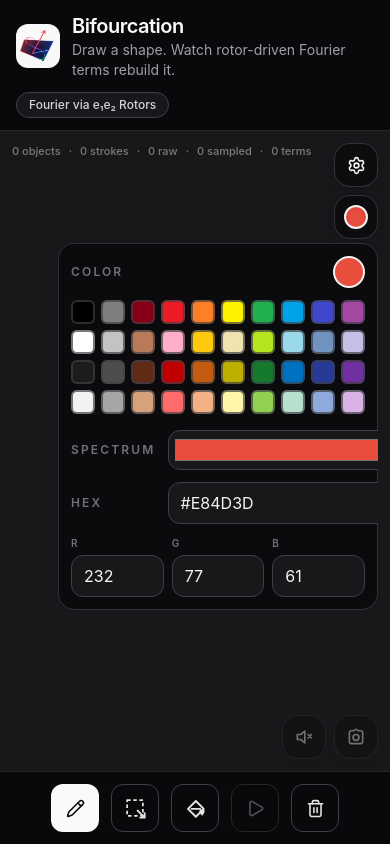
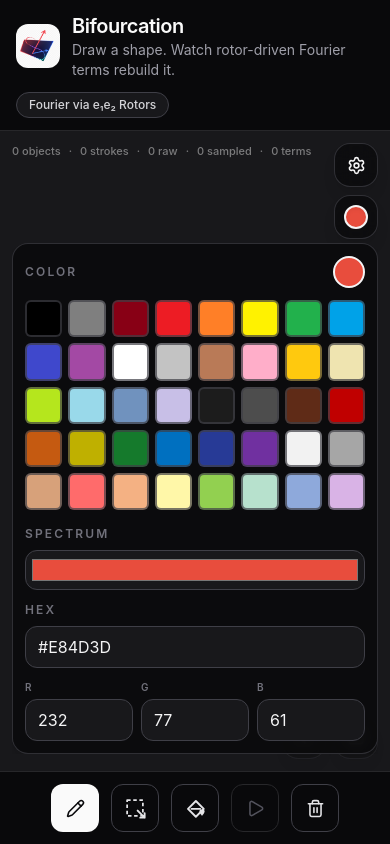
Before and after one commit to MSulSal/bifourcation, a React (Vite) app: page / in a window 390 px wide. Both pictures are taken after a click on the button 356 px from the left and 217 px from the top of the page. Built offline with nearby package versions, Linux system fonts and the light colour scheme.

Commit message:
Fix color drawer responsiveness

```diff
--- a/src/App.tsx
+++ b/src/App.tsx
@@ -1793,7 +1793,7 @@ function App() {
 
 					<div
 						className={[
-							"absolute right-3 top-28 z-40 max-h-[calc(100%-8rem)] w-[calc(100vw-1.5rem)] max-w-80 overflow-y-auto transition-all duration-200 sm:w-80",
+							"absolute left-3 right-3 top-28 z-40 max-h-[calc(100%-8rem)] overflow-y-auto transition-all duration-200 sm:left-auto sm:w-80",
 							isColorDrawerOpen
 								? "translate-x-0 opacity-100"
 								: "pointer-events-none translate-x-[calc(100%+1rem)] opacity-0",
@@ -1811,11 +1811,11 @@ function App() {
 								/>
 							</div>
 
-							<div className="grid grid-cols-10 gap-1.5">
+							<div className="grid grid-cols-8 gap-1.5 min-[430px]:grid-cols-10">
 								{MS_PAINT_COLORS.map(color => (
 									<button
 										key={color}
-										className="aspect-square rounded-md border-2 transition hover:scale-105"
+										className="aspect-square min-w-0 rounded-md border-2 transition hover:scale-105"
 										style={{
 											backgroundColor: color,
 											borderColor:
@@ -1830,13 +1830,14 @@ function App() {
 								))}
 							</div>
 
-							<div className="mt-4 grid grid-cols-[auto_1fr] items-center gap-3">
-								<label className="text-xs font-semibold uppercase tracking-[0.18em] text-zinc-500">
+							<div className="mt-4 space-y-3">
+								<label className="block min-w-0">
+									<span className="mb-2 block text-xs font-semibold uppercase tracking-[0.18em] text-zinc-500">
 										Spectrum
-								</label>
+									</span>
 
 									<input
-									className="h-10 w-full cursor-pointer rounded-xl border border-zinc-700 bg-zinc-900 p-1"
+										className="block h-10 w-full min-w-0 max-w-full cursor-pointer rounded-xl border border-zinc-700 bg-zinc-900 p-1"
 										type="color"
 										value={penColor}
 										onChange={event =>
@@ -1844,16 +1845,19 @@ function App() {
 										}
 										aria-label="Choose color from spectrum"
 									/>
-
-								<label className="text-xs font-semibold uppercase tracking-[0.18em] text-zinc-500">
+								</label>
+
+								<label className="block min-w-0">
+									<span className="mb-2 block text-xs font-semibold uppercase tracking-[0.18em] text-zinc-500">
 										Hex
-								</label>
+									</span>
 
 									<input
-									className="rounded-xl border border-zinc-700 bg-zinc-900 px-3 py-2 font-mono text-sm text-zinc-100 outline-none transition focus:border-zinc-300"
+										className="block w-full min-w-0 max-w-full rounded-xl border border-zinc-700 bg-zinc-900 px-3 py-2 font-mono text-sm text-zinc-100 outline-none transition focus:border-zinc-300"
 										value={colorHexDraft}
 										onChange={event => {
-										const nextValue = event.target.value;
+											const nextValue =
+												event.target.value;
 											setColorHexDraft(nextValue);
 
 											const normalized =
@@ -1862,19 +1866,22 @@ function App() {
 												changePenColor(normalized);
 											}
 										}}
-									onBlur={() => setColorHexDraft(penColor)}
+										onBlur={() =>
+											setColorHexDraft(penColor)
+										}
 										placeholder="#E84D3D"
 										spellCheck={false}
 									/>
+								</label>
 							</div>
 
 							<div className="mt-3 grid grid-cols-3 gap-2">
-								<label className="block">
+								<label className="block min-w-0">
 									<span className="mb-1 block text-[10px] font-semibold uppercase tracking-[0.18em] text-zinc-500">
 										R
 									</span>
 									<input
-										className="w-full rounded-xl border border-zinc-700 bg-zinc-900 px-3 py-2 text-sm text-zinc-100 outline-none transition focus:border-zinc-300"
+										className="block w-full min-w-0 rounded-xl border border-zinc-700 bg-zinc-900 px-3 py-2 text-sm text-zinc-100 outline-none transition focus:border-zinc-300"
 										type="number"
 										min={0}
 										max={255}
@@ -1888,12 +1895,12 @@ function App() {
 									/>
 								</label>
 
-								<label className="block">
+								<label className="block min-w-0">
 									<span className="mb-1 block text-[10px] font-semibold uppercase tracking-[0.18em] text-zinc-500">
 										G
 									</span>
 									<input
-										className="w-full rounded-xl border border-zinc-700 bg-zinc-900 px-3 py-2 text-sm text-zinc-100 outline-none transition focus:border-zinc-300"
+										className="block w-full min-w-0 rounded-xl border border-zinc-700 bg-zinc-900 px-3 py-2 text-sm text-zinc-100 outline-none transition focus:border-zinc-300"
 										type="number"
 										min={0}
 										max={255}
@@ -1907,12 +1914,12 @@ function App() {
 									/>
 								</label>
 
-								<label className="block">
+								<label className="block min-w-0">
 									<span className="mb-1 block text-[10px] font-semibold uppercase tracking-[0.18em] text-zinc-500">
 										B
 									</span>
 									<input
-										className="w-full rounded-xl border border-zinc-700 bg-zinc-900 px-3 py-2 text-sm text-zinc-100 outline-none transition focus:border-zinc-300"
+										className="block w-full min-w-0 rounded-xl border border-zinc-700 bg-zinc-900 px-3 py-2 text-sm text-zinc-100 outline-none transition focus:border-zinc-300"
 										type="number"
 										min={0}
 										max={255}
```
Lines whose indentation alone changed are shown as unchanged.
